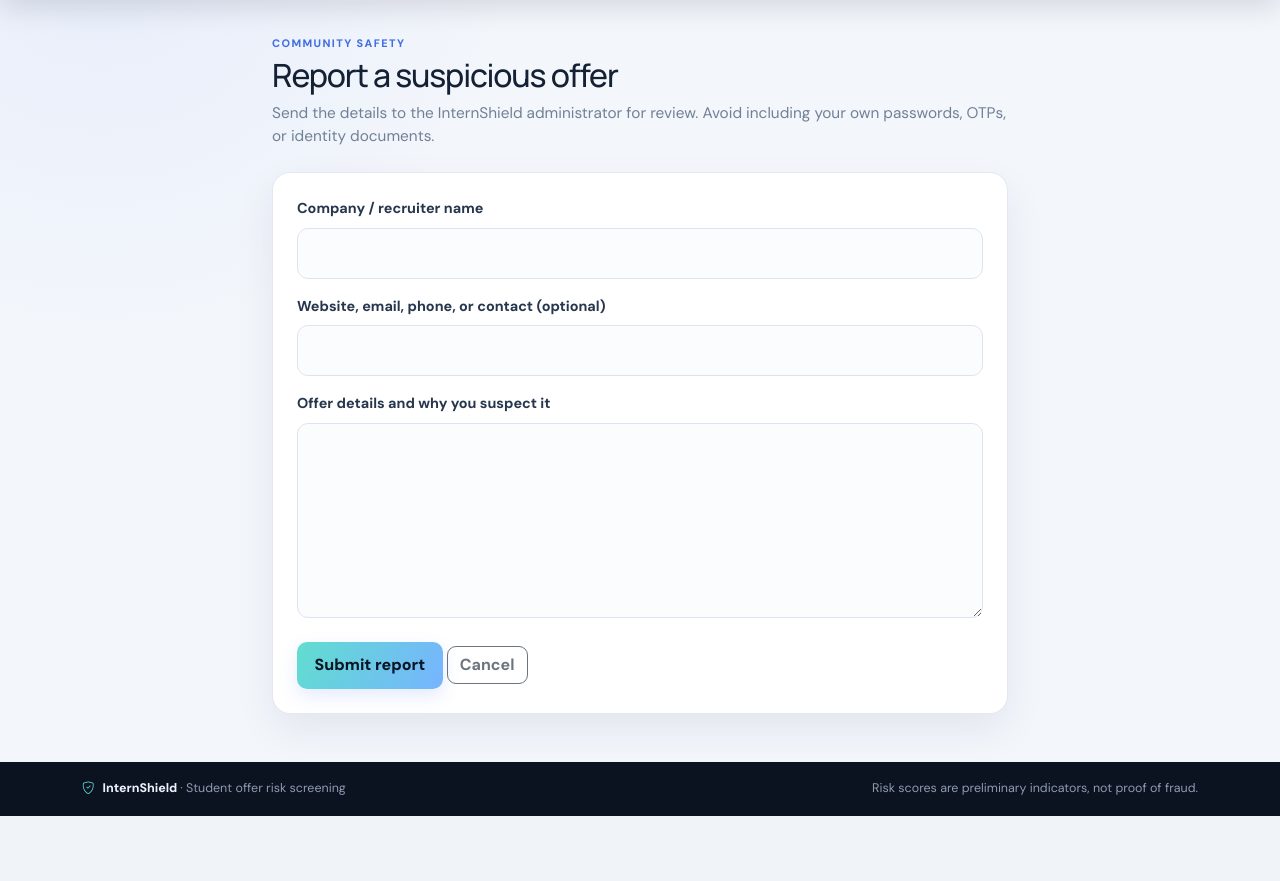
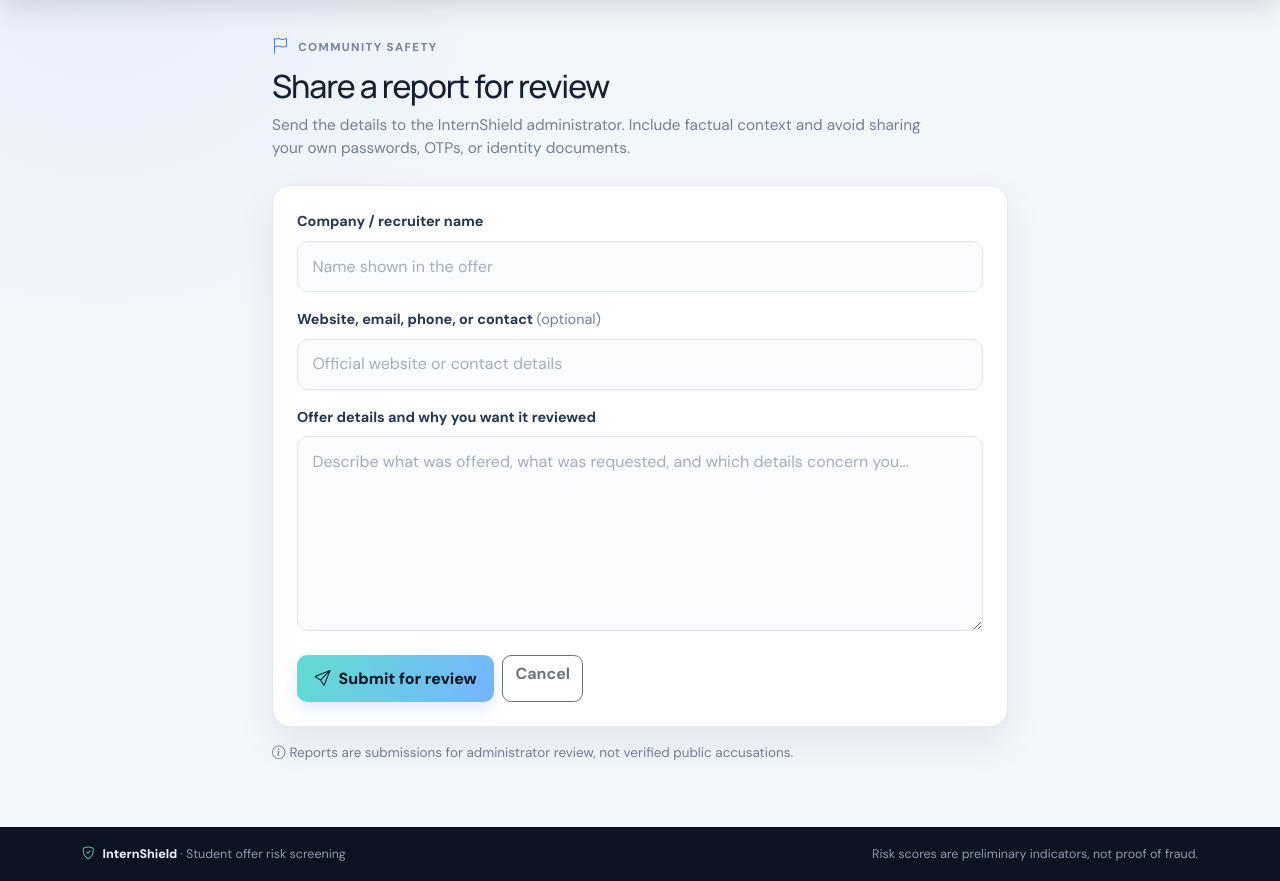
Before and after one commit to Chirantan112/InternShield, a Flask app: page /student/report in a window 1280 px wide. Shown: the part 76-957 px from the top of the page. Before the commit the page ends 892 px from the top, so only its background shows below. Run offline with Flask 3, Linux system fonts and the light colour scheme; the visitor is signed in with stand-in values (Sample User, id 1); some libraries are stand-ins or nearby versions.

Commit message:
Refresh community report form

```diff
--- a/internshield/templates/student/report.html
+++ b/internshield/templates/student/report.html
@@ -1,11 +1,16 @@
 {% extends "base.html" %}
 {% block title %}Report a suspicious offer · InternShield{% endblock %}
 {% block content %}
-<div class="row justify-content-center"><div class="col-lg-8"><p class="text-primary fw-semibold text-uppercase small mb-1">Community safety</p><h1 class="h2 mb-2">Report a suspicious offer</h1><p class="text-secondary mb-4">Send the details to the InternShield administrator for review. Avoid including your own passwords, OTPs, or identity documents.</p>
-<div class="card border-0 shadow-sm"><div class="card-body p-4"><form method="post"><input type="hidden" name="csrf_token" value="{{ csrf_token() }}">
-<div class="mb-3"><label class="form-label" for="company_name">Company / recruiter name</label><input class="form-control" id="company_name" name="company_name" maxlength="160" required></div>
-<div class="mb-3"><label class="form-label" for="contact_or_website">Website, email, phone, or contact (optional)</label><input class="form-control" id="contact_or_website" name="contact_or_website" maxlength="500"></div>
-<div class="mb-4"><label class="form-label" for="offer_details">Offer details and why you suspect it</label><textarea class="form-control" id="offer_details" name="offer_details" rows="7" maxlength="20000" required></textarea></div>
-<button class="btn btn-primary" type="submit">Submit report</button> <a class="btn btn-outline-secondary" href="{{ url_for('student.dashboard') }}">Cancel</a>
-</form></div></div></div></div>
+<div class="row justify-content-center"><div class="col-lg-8">
+  <div class="page-heading"><div class="section-label mb-2"><i class="bi bi-flag"></i> Community safety</div><h1 class="h2 mb-2">Share a report for review</h1><p class="text-secondary mb-0">Send the details to the InternShield administrator. Include factual context and avoid sharing your own passwords, OTPs, or identity documents.</p></div>
+  <div class="card border-0"><div class="card-body p-4">
+    <form method="post"><input type="hidden" name="csrf_token" value="{{ csrf_token() }}">
+      <div class="mb-3"><label class="form-label" for="company_name">Company / recruiter name</label><input class="form-control" id="company_name" name="company_name" maxlength="160" placeholder="Name shown in the offer" required></div>
+      <div class="mb-3"><label class="form-label" for="contact_or_website">Website, email, phone, or contact <span class="text-secondary fw-normal">(optional)</span></label><input class="form-control" id="contact_or_website" name="contact_or_website" maxlength="500" placeholder="Official website or contact details"></div>
+      <div class="mb-4"><label class="form-label" for="offer_details">Offer details and why you want it reviewed</label><textarea class="form-control" id="offer_details" name="offer_details" rows="7" maxlength="20000" placeholder="Describe what was offered, what was requested, and which details concern you..." required></textarea></div>
+      <div class="d-flex flex-wrap gap-2"><button class="btn btn-primary" type="submit"><i class="bi bi-send me-2"></i>Submit for review</button><a class="btn btn-outline-secondary" href="{{ url_for('student.dashboard') }}">Cancel</a></div>
+    </form>
+  </div></div>
+  <p class="small text-secondary mt-3"><i class="bi bi-info-circle me-1"></i>Reports are submissions for administrator review, not verified public accusations.</p>
+</div></div>
 {% endblock %}
```
